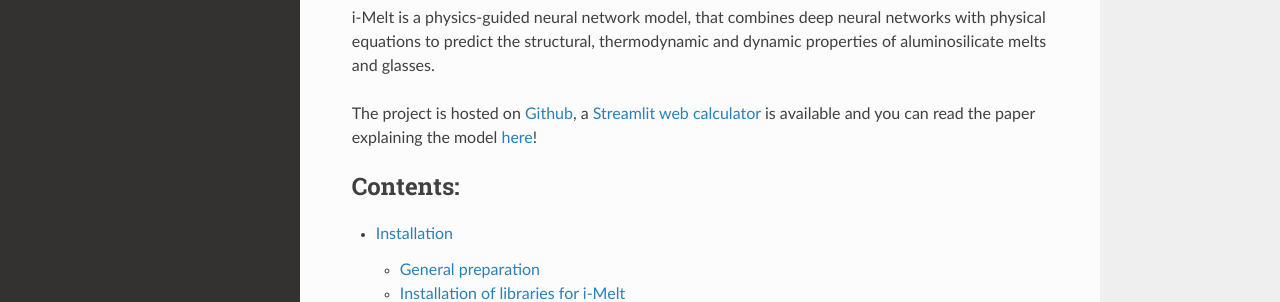
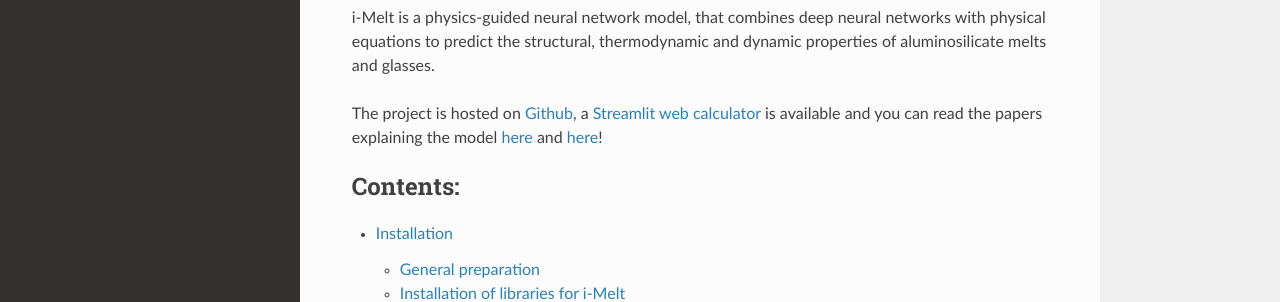
Before and after one commit to charlesll/i-melt, a Sphinx documentation site: the page built from docs/source/index.rst, in a window 1280 px wide and 900 px high. Shown: the part 402-704 px from the top of the window. Built offline with Sphinx 7.4.7 and the Read the Docs theme 2.0.0, drawn with Linux system fonts in a browser that asks for light colours.

Commit message:
add link to arXiv poreprint in the welcome page

```diff
--- a/docs/source/index.rst
+++ b/docs/source/index.rst
@@ -22,7 +22,7 @@ The i-Melt project
 
 i-Melt is a physics-guided neural network model, that combines deep neural networks with physical equations to predict the structural, thermodynamic and dynamic properties of aluminosilicate melts and glasses.
 
-The project is hosted on `Github <https://github.com/charlesll/i-melt>`_, a `Streamlit web calculator <https://i-melt.streamlit.app/>`_ is available and you can read the paper explaining the model `here <https://doi.org/10.1016/j.gca.2021.08.023>`_!
+The project is hosted on `Github <https://github.com/charlesll/i-melt>`_, a `Streamlit web calculator <https://i-melt.streamlit.app/>`_ is available and you can read the papers explaining the model `here <https://doi.org/10.1016/j.gca.2021.08.023>`_ and `here <https://doi.org/10.48550/arXiv.2304.12123>`_!
 
 .. toctree::
    :maxdepth: 2
```
